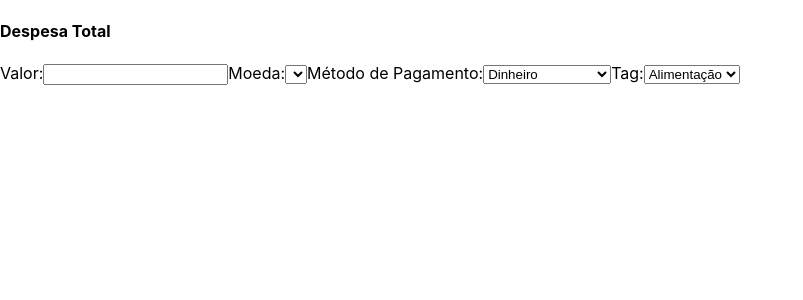
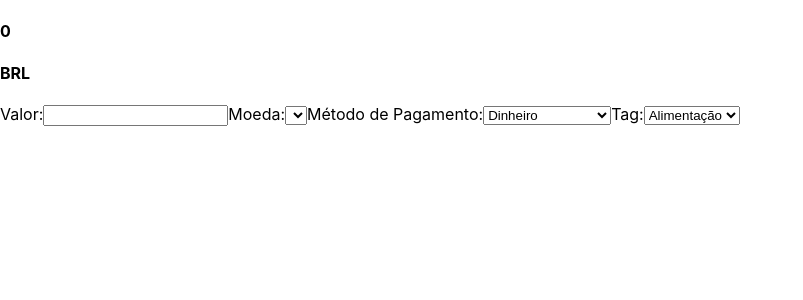
Before and after one commit to cae07/sd-013-a-project-trybewallet, a React (Create React App) app: page /carteira in a window 1280 px wide. Shown: the top 300 px of the page, without its empty margins (0-803 px from the left). Built offline with nearby package versions, Linux system fonts and the light colour scheme.

Commit message:
adicionado requisito 5

```diff
--- a/src/pages/Header.js
+++ b/src/pages/Header.js
@@ -15,7 +15,8 @@ class Header extends React.Component {
           <h4 data-testid="email-field">
             {email}
           </h4>
-          <h4>Despesa Total</h4>
+          <h4 data-testid="total-field">0</h4>
+          <h4 data-testid="header-currency-field">BRL</h4>
         </header>
 
         <form>
```
